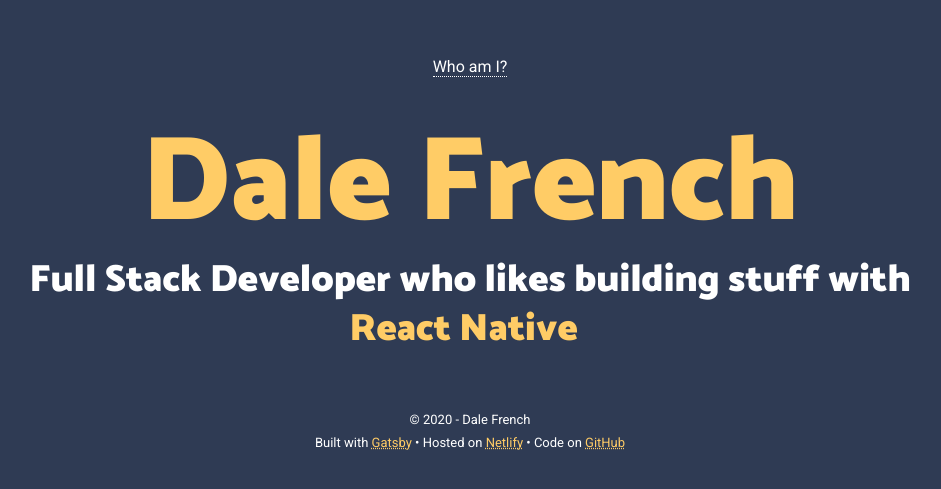
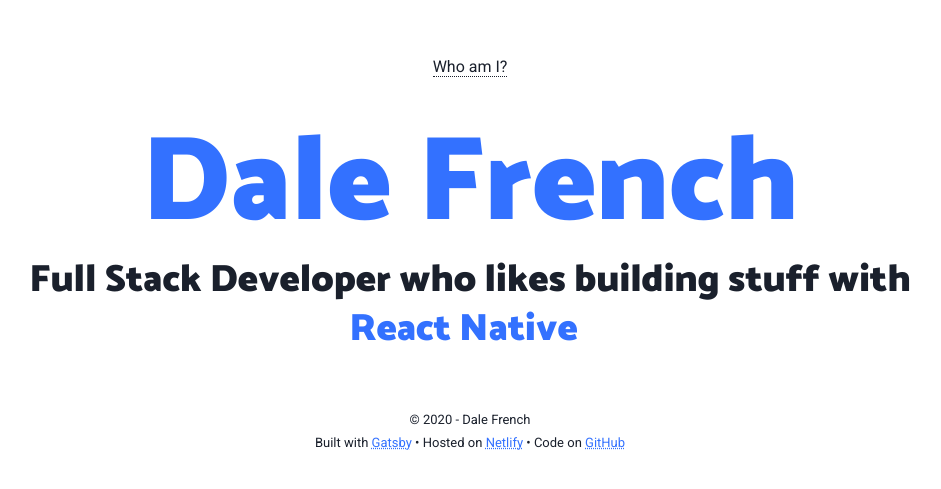
Before and after one commit to dale-french/me, a Gatsby site: page / in a window 1280 px wide. Shown: the part 139-628 px from the top of the page, without its empty margins (170-1111 px from the left). Built offline with nearby package versions, Linux system fonts and the light colour scheme; Gatsby itself is replaced by a stand-in of ours.

Commit message:
feat: home page theme updates

```diff
--- a/src/components/layout.js
+++ b/src/components/layout.js
@@ -10,6 +10,7 @@ import PropTypes from "prop-types"
 import Helmet from "react-helmet"
 
 import { createGlobalStyle } from "styled-components"
+import theme from "../utils/theme"
 import "normalize.css"
 
 const Layout = ({ children }) => {
@@ -45,6 +46,7 @@ const GlobalStyle = createGlobalStyle`
   }
   html, body, #___gatsby, #gatsby-focus-wrapper, main {
     height: 100%;
+    background: ${theme.colors.white}
   }
   h1 {
     font-size: 12rem;
--- a/src/components/nav.js
+++ b/src/components/nav.js
@@ -21,11 +21,11 @@ const StyledNav = styled.a`
   margin: 0 auto 3.6em;
   padding: 0 0.6rem;
   span {
-    color: ${theme.colors.white};
+    color: ${theme.colors.black};
     z-index: 1;
     font-size: 1.6rem;
     line-height: 1.5;
-    border-bottom: 1px dotted ${theme.colors.white};
+    border-bottom: 1px dotted ${theme.colors.black};
     position: relative;
     transition: all 0.25s ease-in-out;
   }
@@ -38,13 +38,13 @@ const StyledNav = styled.a`
     width: 100%;
     transition: height 0.25s ease-in-out;
     will-change: transform;
-    background-color: #f1c40f;
+    background-color: ${theme.colors.blue};
     z-index: 0;
   }
   &:hover {
     span {
-      color: ${theme.colors.blue};
-      border-color: ${theme.colors.blue};
+      color: ${theme.colors.white};
+      border-color: ${theme.colors.white};
     }
     &:after {
       height: 24px;
--- a/src/components/typist.js
+++ b/src/components/typist.js
@@ -8,7 +8,7 @@ const things_I_like = [
   "Gatsby",
   "Styled Components",
   "Node.js",
-  ".Net Core",
+  "GraphQL",
 ]
 
 const TypistComponent = () => (
@@ -22,7 +22,7 @@ const TypistComponent = () => (
         </strong>
       )
     })}
-    <strong>Code.</strong>
+    <strong>Javascript.</strong>
   </Typist>
 )
 
--- a/src/pages/index.js
+++ b/src/pages/index.js
@@ -60,15 +60,14 @@ const Section = styled.section`
   flex-direction: column;
   flex: 1;
   justify-content: center;
-  background: ${theme.colors.blue};
   text-align: center;
   h1 {
-    color: ${theme.colors.orange};
+    color: ${theme.colors.blue};
   }
   h2 {
-    color: ${theme.colors.white};
+    color: ${theme.colors.black};
     strong {
-      color: ${theme.colors.orange};
+      color: ${theme.colors.blue};
     }
     span {
       color: white;
@@ -82,10 +81,10 @@ const Section = styled.section`
 const Footer = styled.footer`
   padding-top: 2rem;
   p {
-    color: ${theme.colors.white};
+    color: ${theme.colors.black};
   }
   a {
-    color: ${theme.colors.orange};
+    color: ${theme.colors.blue};
     text-decoration-line: underline;
     text-decoration-style: dotted;
   }
--- a/src/utils/theme.js
+++ b/src/utils/theme.js
@@ -1,8 +1,9 @@
 const theme = {
   colors: {
-    blue: "#2F3B54",
+    blue: "#3371FF",
     orange: "#FFCC66",
     white: "#FFFFFF",
+    black: "#1A202C",
     grey: "#434343",
   },
 }
```
